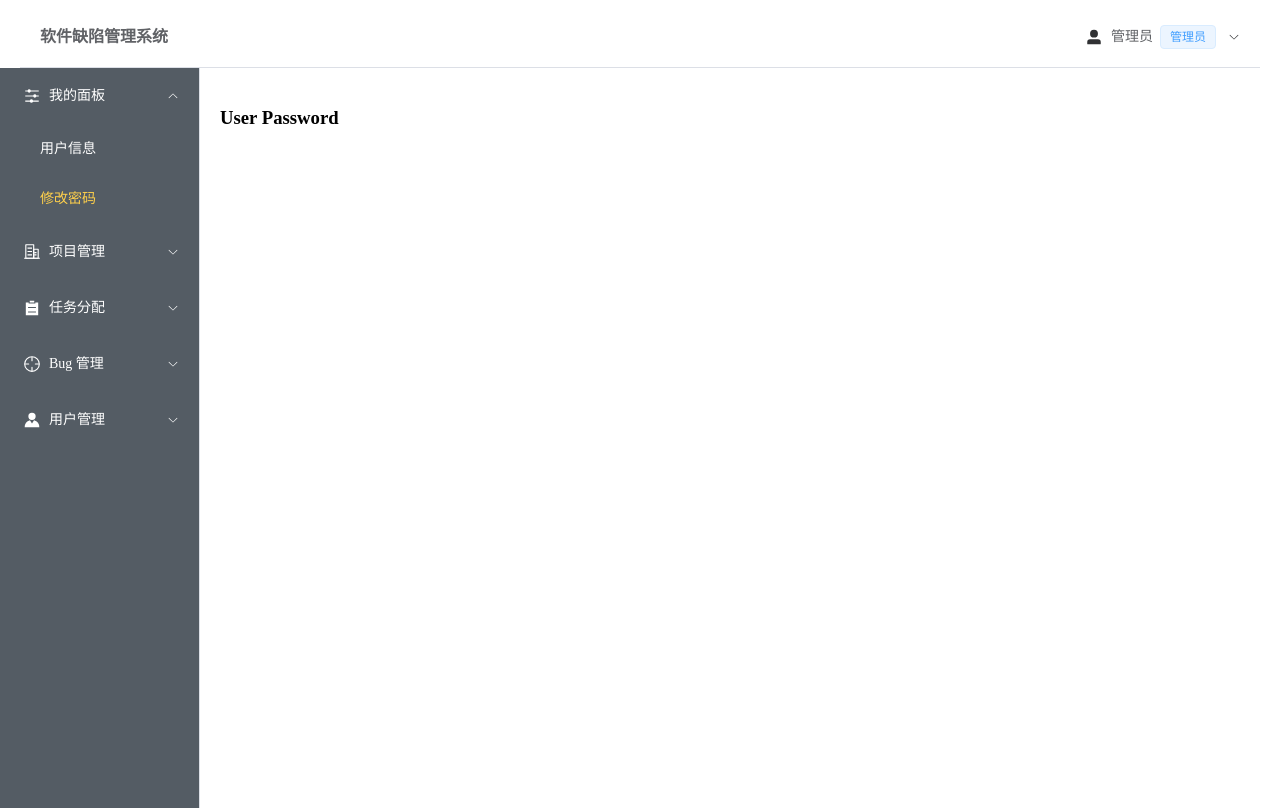
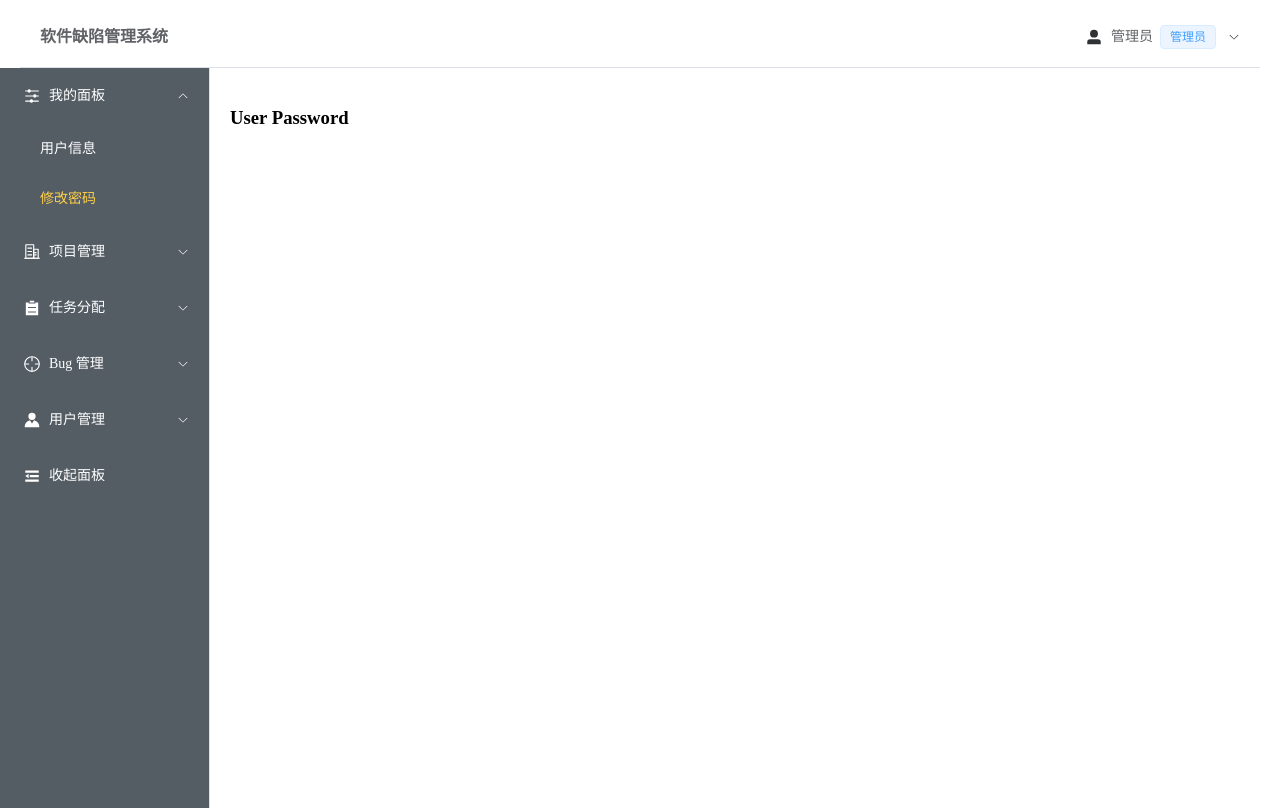
Before and after one commit to sduwh-orz/Neu-Bug-INIT-20230807105330, a Vue app in the folder web/: page /user/password in a window 1280 px wide. Built offline with nearby package versions, Linux system fonts and the light colour scheme.

Commit message:
Sidebar Nav now supports collapse

```diff
--- a/web/package.json
+++ b/web/package.json
@@ -23,8 +23,6 @@
     "@vue/tsconfig": "^0.7.0",
     "npm-run-all2": "^7.0.1",
     "typescript": "~5.6.3",
-    "unplugin-auto-import": "^0.18.6",
-    "unplugin-vue-components": "^0.27.5",
     "vite": "^6.0.1",
     "vite-plugin-vue-devtools": "^7.6.5",
     "vue-tsc": "^2.1.10"
--- a/web/src/App.vue
+++ b/web/src/App.vue
@@ -1,7 +1,12 @@
-<script setup lang="ts">
+<script lang="ts">
 import { RouterView } from 'vue-router'
 import Navigation from './components/Navigation.vue'
-import PageHeader from "@/components/PageHeader.vue";
+import PageHeader from './components/PageHeader.vue'
+export default {
+  components: {
+    Navigation, PageHeader, RouterView
+  }
+}
 </script>
 
 <template>
@@ -11,8 +16,8 @@ import PageHeader from "@/components/PageHeader.vue";
         <PageHeader/>
       </el-header>
       <el-container>
-        <el-aside width="200px" v-if="!$route.meta.notLoggedIn">
-          <Navigation />
+        <el-aside width="collapse" v-if="!$route.meta.notLoggedIn">
+          <Navigation/>
         </el-aside>
         <el-main>
           <RouterView />
@@ -21,8 +26,3 @@ import PageHeader from "@/components/PageHeader.vue";
     </el-container>
   </div>
 </template>
-
-<script lang="ts">
-export default {
-}
-</script>
--- a/web/src/components/Navigation.vue
+++ b/web/src/components/Navigation.vue
@@ -1,24 +1,35 @@
 <script lang="ts">
-import {defineComponent} from 'vue'
-import {RouterLink} from "vue-router";
+import { RouterLink } from "vue-router"
+import {Aim, Avatar, Expand, Fold, List, OfficeBuilding, Operation} from "@element-plus/icons-vue"
 
-export default defineComponent({
-name: "Navigation",
-  components: {RouterLink}
-})
+export default {
+  name: "Navigation",
+  components: {Expand, Fold, Avatar, Aim, List, OfficeBuilding, Operation, RouterLink },
+  data() {
+    return {
+      isNavCollapsed: false,
+    }
+  },
+  methods: {
+    toggleNavCollapse() {
+      this.isNavCollapsed = !this.isNavCollapsed
+    }
+  }
+}
 </script>
 
 <template>
   <el-menu
       :default-active="this.$route.path"
       :router="true"
+      :collapse="isNavCollapsed"
       active-text-color="#ffd04b"
       background-color="#545c64"
       class="el-menu-vertical"
       text-color="#fff"
       @open="handleOpen"
       @close="handleClose"
-      style="height: 100%;"
+      style="height: 100%"
   >
     <el-sub-menu index="me">
       <template #title>
@@ -56,9 +67,21 @@ name: "Navigation",
       </template>
       <el-menu-item index="/user/list">用户管理</el-menu-item>
     </el-sub-menu>
+    <el-menu-item index="" @click="toggleNavCollapse()">
+      <el-icon>
+        <Expand v-if="isNavCollapsed"/>
+        <Fold v-else/>
+      </el-icon>
+      <template #title>
+        <span class="disable-select" v-if="isNavCollapsed">展开面板&emsp;&emsp;&emsp;&emsp;&emsp;&emsp;</span>
+        <span class="disable-select" v-else>收起面板&emsp;&emsp;&emsp;&emsp;&emsp;&emsp;</span>
+      </template>
+    </el-menu-item>
   </el-menu>
 </template>
 
 <style scoped>
-
+.disable-select {
+  user-select: none;
+}
 </style>
--- a/web/src/components/PageHeader.vue
+++ b/web/src/components/PageHeader.vue
@@ -1,17 +1,18 @@
 <script lang="ts">
-import {defineComponent} from 'vue'
+import { Expand, Fold, UserFilled } from "@element-plus/icons-vue";
 
-export default defineComponent({
-  name: "PageHeader"
-})
+export default {
+  name: "PageHeader",
+  components: { UserFilled, Fold, Expand },
+}
 </script>
 
 <template>
 <el-menu
     :router="true"
+    :ellipsis="false"
     class="el-menu"
     mode="horizontal"
-    :ellipsis="false"
     @select="handleSelect"
 >
   <el-menu-item id="page-title" index="0" disabled>
--- a/web/src/main.ts
+++ b/web/src/main.ts
@@ -5,13 +5,8 @@ import ElementPlus from 'element-plus'
 import 'element-plus/dist/index.css'
 import App from './App.vue'
 import router from './router'
-import * as ElementPlusIconsVue from '@element-plus/icons-vue'
 
 const app = createApp(App)
-
-for (const [key, component] of Object.entries(ElementPlusIconsVue)) {
-    app.component(key, component)
-}
 
 app.use(router)
 app.use(ElementPlus)
--- a/web/src/views/user/UserInfoView.vue
+++ b/web/src/views/user/UserInfoView.vue
@@ -1,5 +1,5 @@
 <script setup lang="ts">
-import { CreditCard, Message, Tickets, UserFilled } from '@element-plus/icons-vue';
+import {CreditCard, Guide, Message, Tickets, User} from '@element-plus/icons-vue';
 import { reactive } from 'vue';
 
 const currentUser = reactive({
--- a/web/vite.config.ts
+++ b/web/vite.config.ts
@@ -1,5 +1,4 @@
 import { fileURLToPath, URL } from 'node:url'
-
 import { defineConfig } from 'vite'
 import vue from '@vitejs/plugin-vue'
 import vueDevTools from 'vite-plugin-vue-devtools'
```
Also changed, not shown: 2 other files (tests, documents, lock files or other folders).
